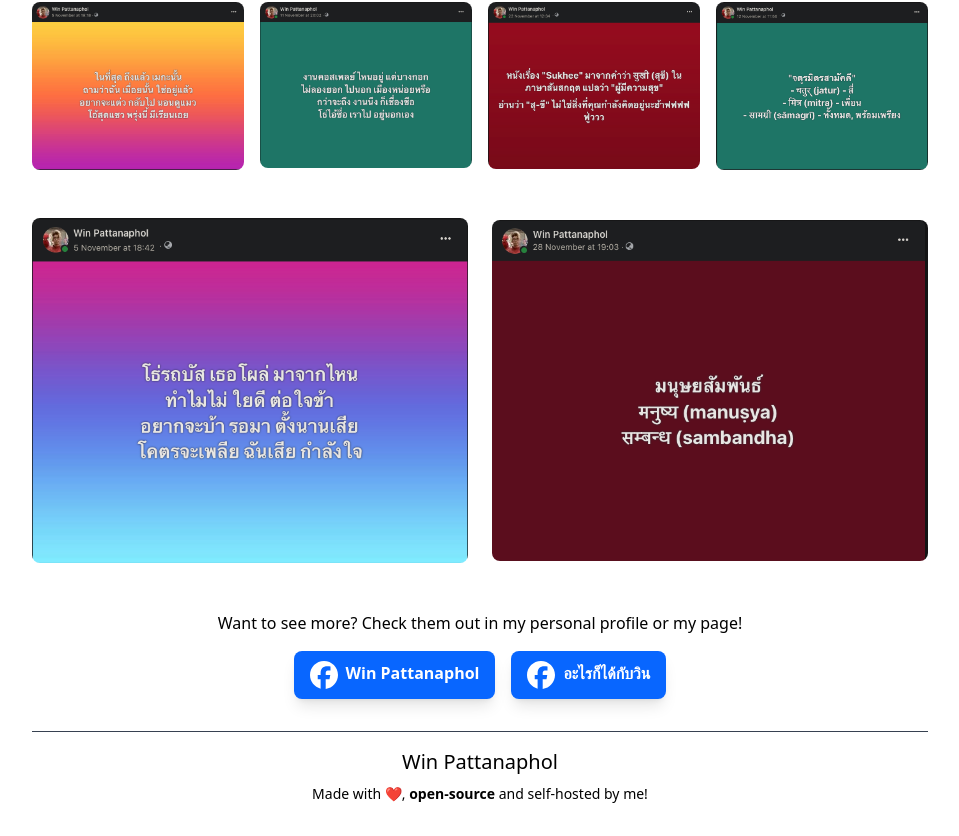
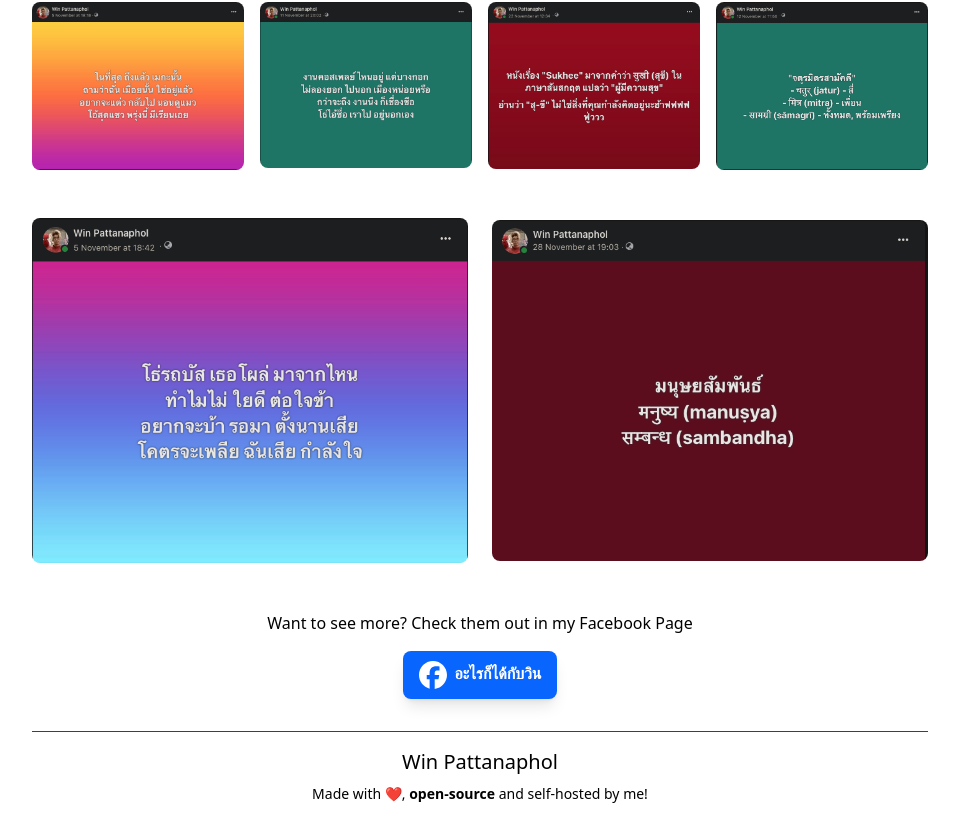
Before and after one commit to WinsDominoes/website, a Next.js app: page /hobbies in a window 1280 px wide. Shown: the part 3518-4354 px from the top of the page, without its empty margins (160-1119 px from the left). Built offline with nearby package versions, Linux system fonts and the light colour scheme.

Commit message:
removed irrelavent content

```diff
--- a/app/hobbies/page.tsx
+++ b/app/hobbies/page.tsx
@@ -237,19 +237,9 @@ export default function Hobbies() {
                                 </div>
 
                                 <div className='col-span-4 grid grid-col-2 gap-4 justify-center'>
-                                    <h2 className='text-base'>Want to see more? Check them out in my personal profile or my page!</h2>
+                                    <h2 className='text-base'>Want to see more? Check them out in my Facebook Page </h2>
 
                                     <div className='flex flex-row gap-4 justify-center'>
-                                        <Link href="https://facebook.com/WinsDominoes" className="">
-                                            <button className="bg-[#0866FF] text-white font-bold rounded-lg px-4 py-2.5 shadow-lg flex flex-row gap-2 transition ease-in-out delay-150 hover:scale-110 duration-300">
-                                                <svg fill="currentColor" role="img" viewBox="0 0 24 24" xmlns="http://www.w3.org/2000/svg" className='w-7 h-7'>
-                                                    <title>Facebook</title>
-                                                    <path d="M9.101 23.691v-7.98H6.627v-3.667h2.474v-1.58c0-4.085 1.848-5.978 5.858-5.978.401 0 .955.042 1.468.103a8.68 8.68 0 0 1 1.141.195v3.325a8.623 8.623 0 0 0-.653-.036 26.805 26.805 0 0 0-.733-.009c-.707 0-1.259.096-1.675.309a1.686 1.686 0 0 0-.679.622c-.258.42-.374.995-.374 1.752v1.297h3.919l-.386 2.103-.287 1.564h-3.246v8.245C19.396 23.238 24 18.179 24 12.044c0-6.627-5.373-12-12-12s-12 5.373-12 12c0 5.628 3.874 10.35 9.101 11.647Z"/>
-                                                </svg>
-                                                <p className='flex flex-col justify-center text-white'>Win Pattanaphol</p>
-                                            </button>
-                                        </Link>
-
                                         <Link href="https://github.com/WinsDominoesOfficial" className="">
                                             <button className="bg-[#0866FF] text-white font-bold rounded-lg px-4 py-2.5 shadow-lg flex flex-row gap-2 transition ease-in-out delay-150 hover:scale-110 duration-300">
                                                 <svg fill="currentColor" role="img" viewBox="0 0 24 24" xmlns="http://www.w3.org/2000/svg" className='w-7 h-7'>
--- a/app/projects/page.tsx
+++ b/app/projects/page.tsx
@@ -274,15 +274,10 @@ export default function Projects() {
                         </div>
 
                         <div className="col-span-6">
-                            <div className="grid grid-cols-2 md:grid-cols-4 gap-6">
+                            <div className="grid grid-cols-1 md:grid-cols-3 gap-6">
                                 <div className="grid gap-4 content-center">
                                     <div>
                                         <Photo src="/images/photos/software/tts-sanskrit.jpg" href="https://sanskrit.winsdominoes.net" alt="Sanskrit Text-To-Speech"></Photo>
-                                    </div>
-                                </div>
-                                <div className="grid gap-4 content-center">
-                                    <div>
-                                        <Photo src="/images/photos/software/comic-downloader.jpg" href="https://github.com/WinsDominoes/comic-downloader" alt="Comic Downloader"></Photo>
                                     </div>
                                 </div>
                                 <div className="grid gap-4 content-center">
```
